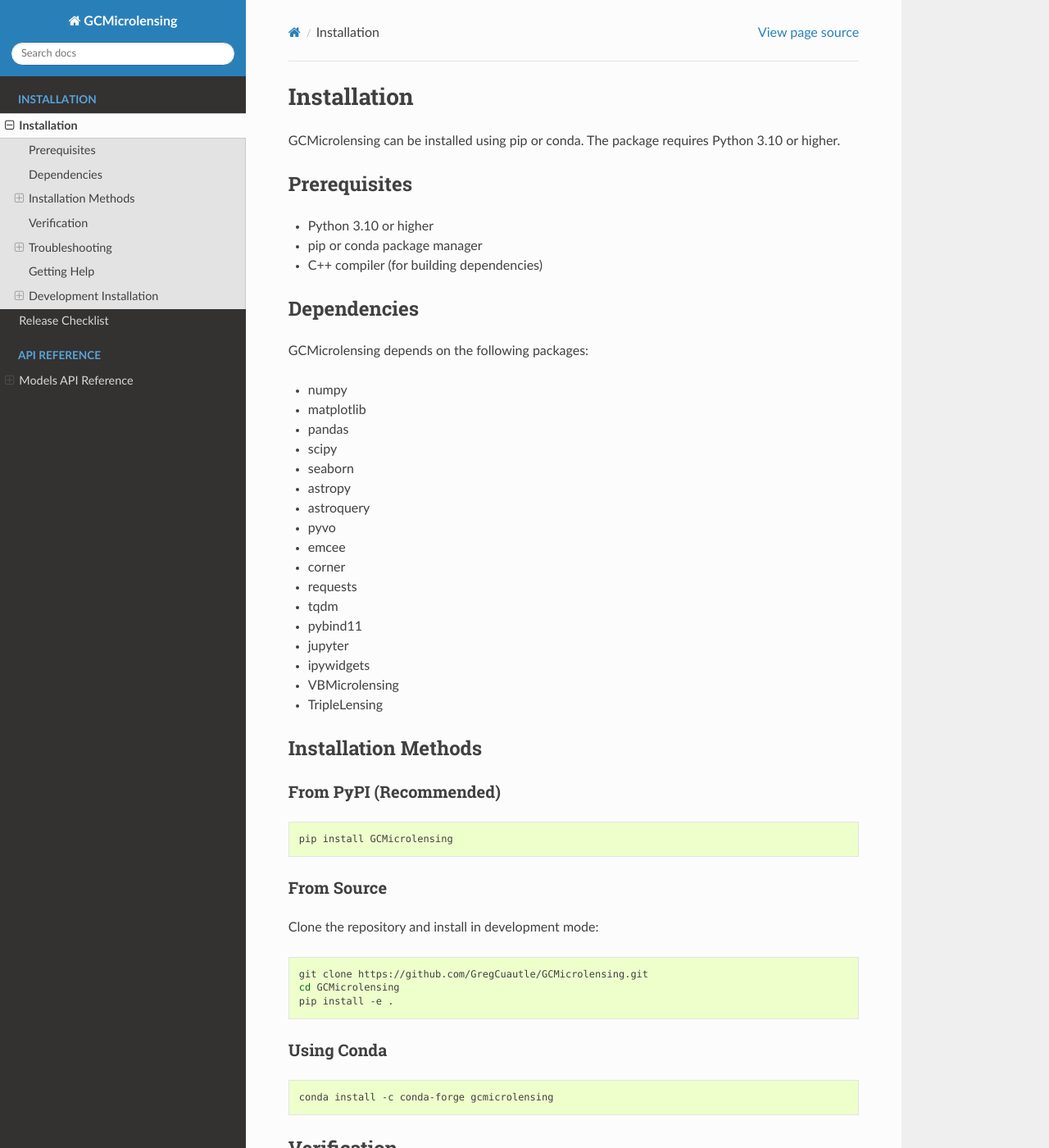
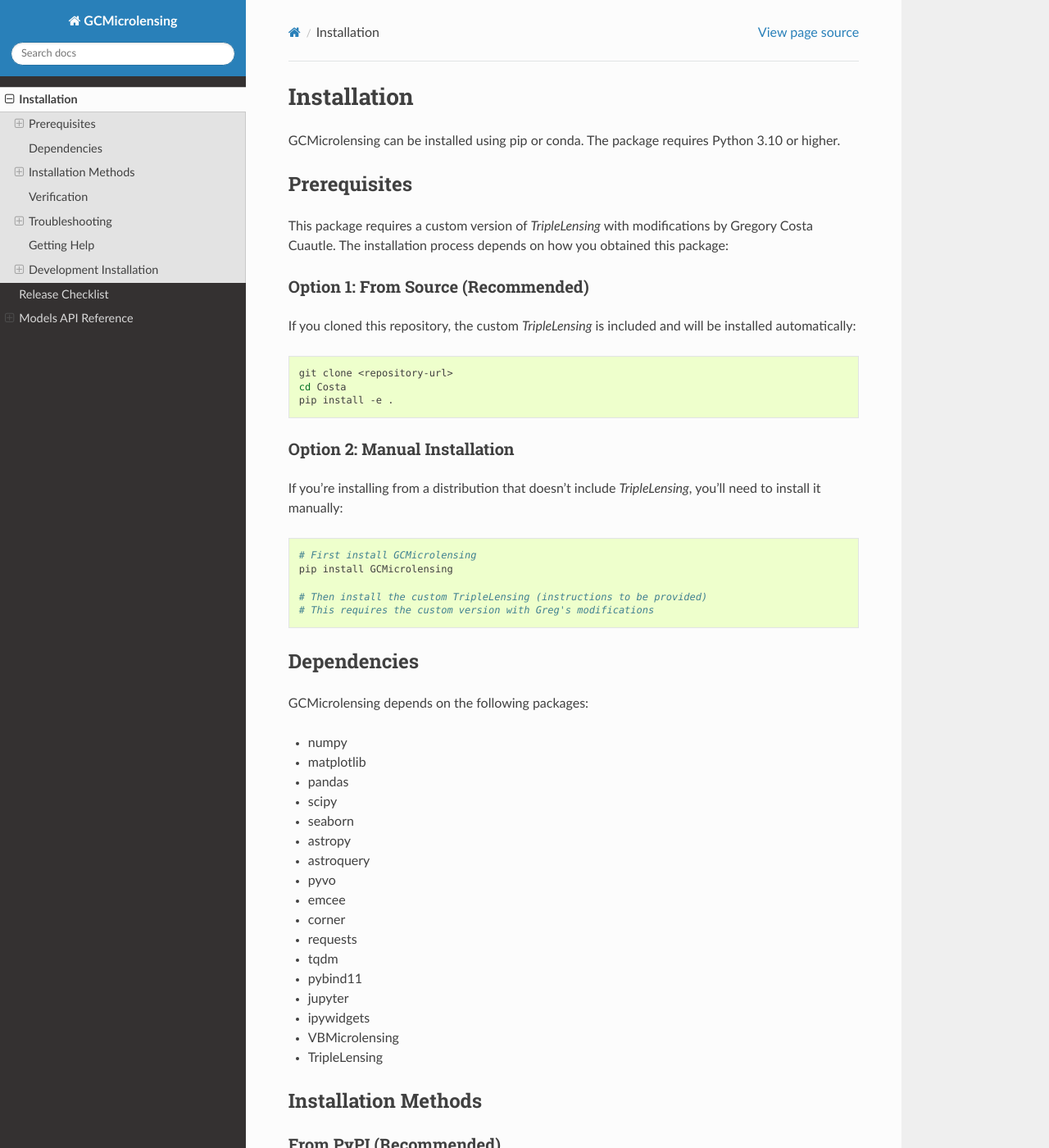
Before and after one commit to GCMicrolensing-Org/GCMicrolensing, a Sphinx documentation site: the page built from docs/installation.rst, in a window 1280 px wide and 1400 px high. Shown: the whole window at 82% size. Built offline with Sphinx 7.4.7 and the Read the Docs theme 3.1.0, drawn with Linux system fonts in a browser that asks for light colours; some of the changed text lies outside the part shown.

Commit message:
Fix RTD documentation: remove duplicate titles and fix markdown rendering in installation page

```diff
--- a/docs/index.rst
+++ b/docs/index.rst
@@ -72,7 +71,6 @@
 
 .. toctree::
    :maxdepth: 2
-   :caption: API Reference
 
    api/models
 
--- a/docs/installation.rst
+++ b/docs/installation.rst
@@ -6,9 +6,31 @@
 Prerequisites
 ------------
 
-* Python 3.10 or higher
-* pip or conda package manager
-* C++ compiler (for building dependencies)
+This package requires a custom version of `TripleLensing` with modifications by Gregory Costa Cuautle. The installation process depends on how you obtained this package:
+
+Option 1: From Source (Recommended)
+~~~~~~~~~~~~~~~~~~~~~~~~~~~~~~~~~~~
+
+If you cloned this repository, the custom `TripleLensing` is included and will be installed automatically:
+
+.. code-block:: bash
+
+   git clone <repository-url>
+   cd Costa
+   pip install -e .
+
+Option 2: Manual Installation
+~~~~~~~~~~~~~~~~~~~~~~~~~~~~~
+
+If you're installing from a distribution that doesn't include `TripleLensing`, you'll need to install it manually:
+
+.. code-block:: bash
+
+   # First install GCMicrolensing
+   pip install GCMicrolensing
+
+   # Then install the custom TripleLensing (instructions to be provided)
+   # This requires the custom version with Greg's modifications
 
 Dependencies
 -----------
@@ -50,8 +72,8 @@
 
 .. code-block:: bash
 
-   git clone https://github.com/GregCuautle/GCMicrolensing.git
-   cd GCMicrolensing
+   git clone https://github.com/AmberLee2427/Costa.git
+   cd Costa
    pip install -e .
 
 Using Conda
@@ -112,7 +134,7 @@
 If you encounter issues during installation:
 
 1. Check the `troubleshooting` section above
-2. Search existing issues on the `GitHub repository <https://github.com/GregCuautle/GCMicrolensing/issues>`_
+2. Search existing issues on the `GitHub repository <https://github.com/AmberLee2427/Costa/issues>`_
 3. Create a new issue with detailed error information
 
 Development Installation
@@ -122,10 +144,9 @@
 
 .. code-block:: bash
 
-   git clone https://github.com/GregCuautle/GCMicrolensing.git
-   cd GCMicrolensing
+   git clone https://github.com/AmberLee2427/Costa.git
+   cd Costa
    pip install -e ".[dev]"
-   pip install -r requirements-dev.txt
 
 This installs additional development dependencies for testing and documentation building.
 
```
Also changed, not shown: other parts of docs/index.rst (+0 -1 lines), other parts of docs/installation.rst (+1 -7 lines).
